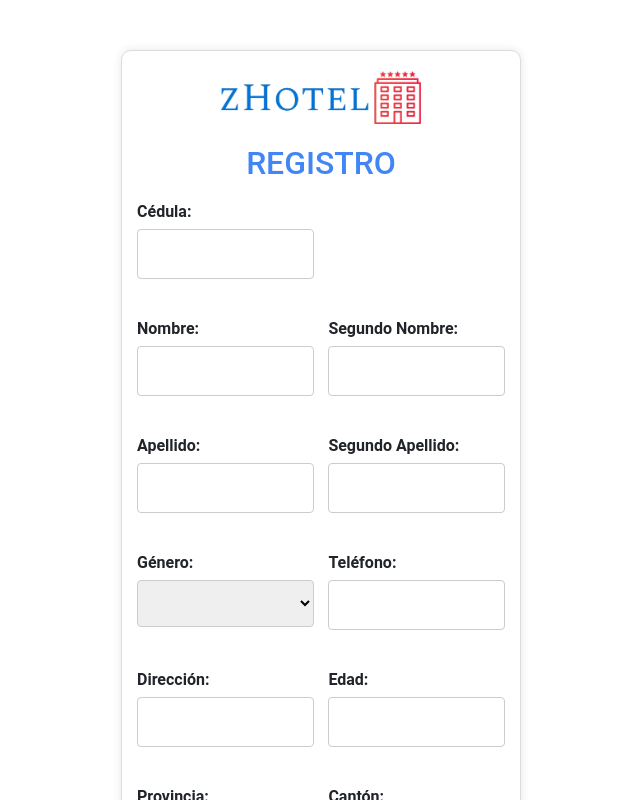
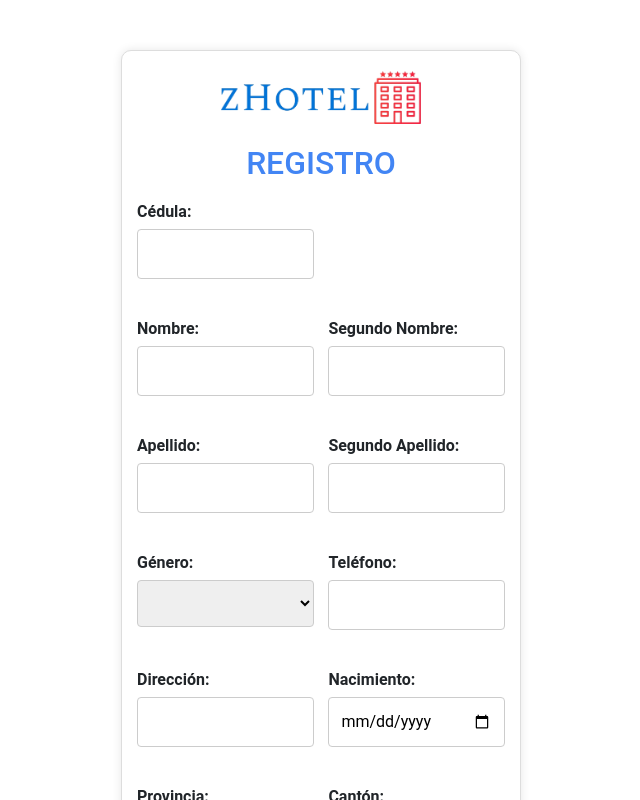
Before and after one commit to Sanchez70/ProyectoWeb, an Angular app in the folder zHotel/: page /persona/form/1 in a window 1280 px wide. Shown: the top 800 px of the page, without its empty margins (319-959 px from the left). Built offline with nearby package versions, Linux system fonts and the light colour scheme; no server answers.

Commit message:
registroimgyfecha

```diff
--- a/zHotel/src/app/persona/formP.component.css
+++ b/zHotel/src/app/persona/formP.component.css
@@ -127,3 +127,12 @@
     max-width: 200px; /* Ajusta el ancho máximo según tus necesidades */
     margin-bottom: 20px; /* Ajusta el margen inferior según tus necesidades */
   }
+
+  .date-input {
+    flex-grow: 1;
+    width: 100%; /* Ajusta el ancho del campo de fecha considerando el margen inferior */
+    padding: 12px;
+    border: 1px solid #ccc;
+    border-radius: 4px;
+    box-sizing: border-box;
+  }
--- a/zHotel/src/app/persona/formP.component.html
+++ b/zHotel/src/app/persona/formP.component.html
@@ -52,10 +52,17 @@
         <label for="direccion">Dirección:</label>
         <input type="text" id="direccion" [(ngModel)]="persona.direccion" name="direccion" required>
       </div>
-      <div class="form-group">
-        <label for="edad">Edad:</label>
-        <input type="number" id="edad" [(ngModel)]="persona.edad" name="edad" required>
-      </div>
+
+
+  <div class="form-group">
+    <label for="fechaNacimiento">Nacimiento:</label>
+
+      <input type="date" id="fechaNacimiento" [(ngModel)]="persona.fechaNacimiento" name="fechaNacimiento" required
+             (change)="calcularEdad()" class="date-input">
+
+
+</div>
+
     </div>
 
     <div class="form-row">
--- a/zHotel/src/app/persona/formP.component.ts
+++ b/zHotel/src/app/persona/formP.component.ts
@@ -119,6 +119,20 @@ export class FormPComponent implements OnInit {
     );
   }
 
+  calcularEdad(): void {
+    if (this.persona.fechaNacimiento) {
+      const hoy = new Date();
+      const fechaNacimiento = new Date(this.persona.fechaNacimiento);
+      const edadMilisegundos = hoy.getTime() - fechaNacimiento.getTime();
+      const edadFecha = new Date(edadMilisegundos);
+      this.persona.edad = Math.abs(edadFecha.getUTCFullYear() - 1970);
 
+      // Validar rango de edad
+      if (this.persona.edad < 5 || this.persona.edad > 100) {
+        // Muestra un mensaje o realiza alguna acción si está fuera del rango
+        console.log('Edad fuera del rango permitido');
+      }
+    }
+  }
 
 }
--- a/zHotel/src/app/persona/persona.ts
+++ b/zHotel/src/app/persona/persona.ts
@@ -12,6 +12,7 @@ export class Persona {
   direccion!: string;
   edad!: number;
   id_canton!: string;
+  fechaNacimiento!: Date;
 
   cantones?: Cantones[];
 
--- a/zHotel/src/app/registroC/formRC.component.html
+++ b/zHotel/src/app/registroC/formRC.component.html
@@ -20,6 +20,7 @@
   </div>
   </div>
 
+
   <button type="button" (click)="registrarCliente()">Registrar</button>
 
 </form>
--- a/zHotel/src/app/registroC/formRC.component.ts
+++ b/zHotel/src/app/registroC/formRC.component.ts
@@ -39,13 +39,19 @@ export class FormRCComponent implements OnInit {
     });
   }
 
+
+
   registrarCliente(): void {
-    this.registroC = this.formRC.value;
     this.registroC.cedula_persona = this.cedulaPersona;
+    const usuario = this.formRC.get('usuario')?.value;
+  const contrasena = this.formRC.get('contrasena')?.value;
+
+  this.registroC.usuario = usuario;
+  this.registroC.contrasena = contrasena;
+  this.registroC.cedula_persona = this.cedulaPersona;
 
     this.registroCService.registrarCliente(this.registroC).subscribe(
       () => {
-
         Swal.fire({
           icon: 'success',
           title: 'Registro exitoso',
@@ -72,39 +78,29 @@ export class FormRCComponent implements OnInit {
   }
 
 
-  selectFile(event: any):void{
-    const file: File=
-    event.target.files[0];
+  selectFile(event: any): void {
+    const file: File = event.target.files[0];
     const reader = new FileReader();
 
-    reader.onload = (e:any)=>{
+    reader.onload = (e: any) => {
       this.previewImage = e.target.result;
+      this.registroC.foto = this.previewImage as string;
     };
+
     reader.readAsDataURL(file);
-    this.convertirFoto();
   }
 
-  // convertirFoto(event: any):void {
-  //   const file: File=
-  //   event.target.files[0];
-  //   const reader = new FileReader();
 
-  //   reader.onload = (e: any)=> {
+  convertirFoto(): void {
+    if (typeof this.previewImage === 'string') {
 
-  //     console.log(e.target.result);
-
-  //     this.registroC.foto = e.target.result;
-  //   };
-  //   reader.readAsDataURL(file);
-  // }
-  convertirFoto():void{
-    if(this.previewImage){
-      const img64= this.previewImage.toString();
-      console.log(img64);
-
-      this.registroC.foto=img64;
+      const base64String = this.previewImage.replace(/^.*[\\\/]/, '');
+      this.registroC.foto = base64String;
+    } else {
+      console.error('Error al convertir la foto: previewImage no es un string.');
     }
   }
+
 
   imagenPreview(event: any): void{
     const file: File =
@@ -116,4 +112,5 @@ export class FormRCComponent implements OnInit {
     };
     reader.readAsDataURL(file);
   }
+
 }
--- a/zHotel/src/app/registroC/registroC.service.ts
+++ b/zHotel/src/app/registroC/registroC.service.ts
@@ -17,4 +17,5 @@ export class RegistroCService {
   registrarCliente(registroC: RegistroC): Observable<RegistroC> {
     return this.http.post<RegistroC>(this.urlEndPoint, registroC);
   }
+
 }
```
